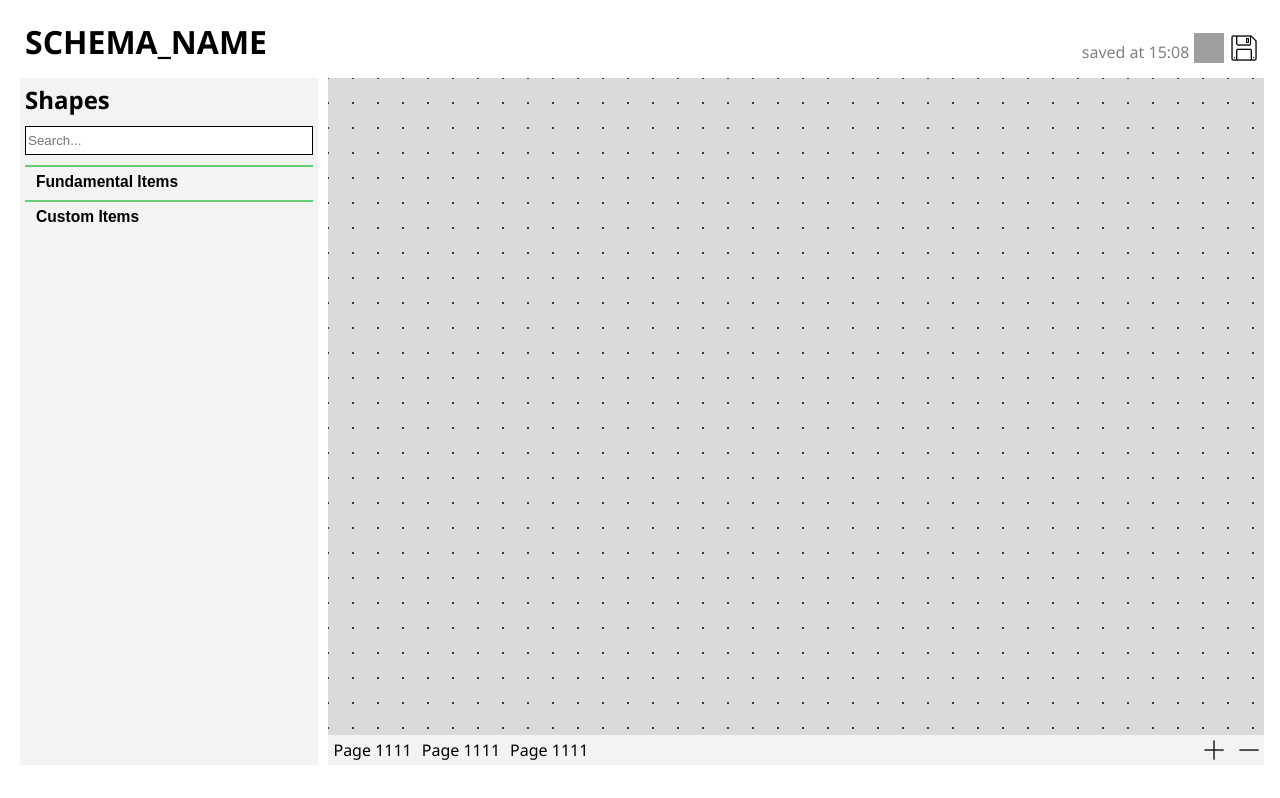
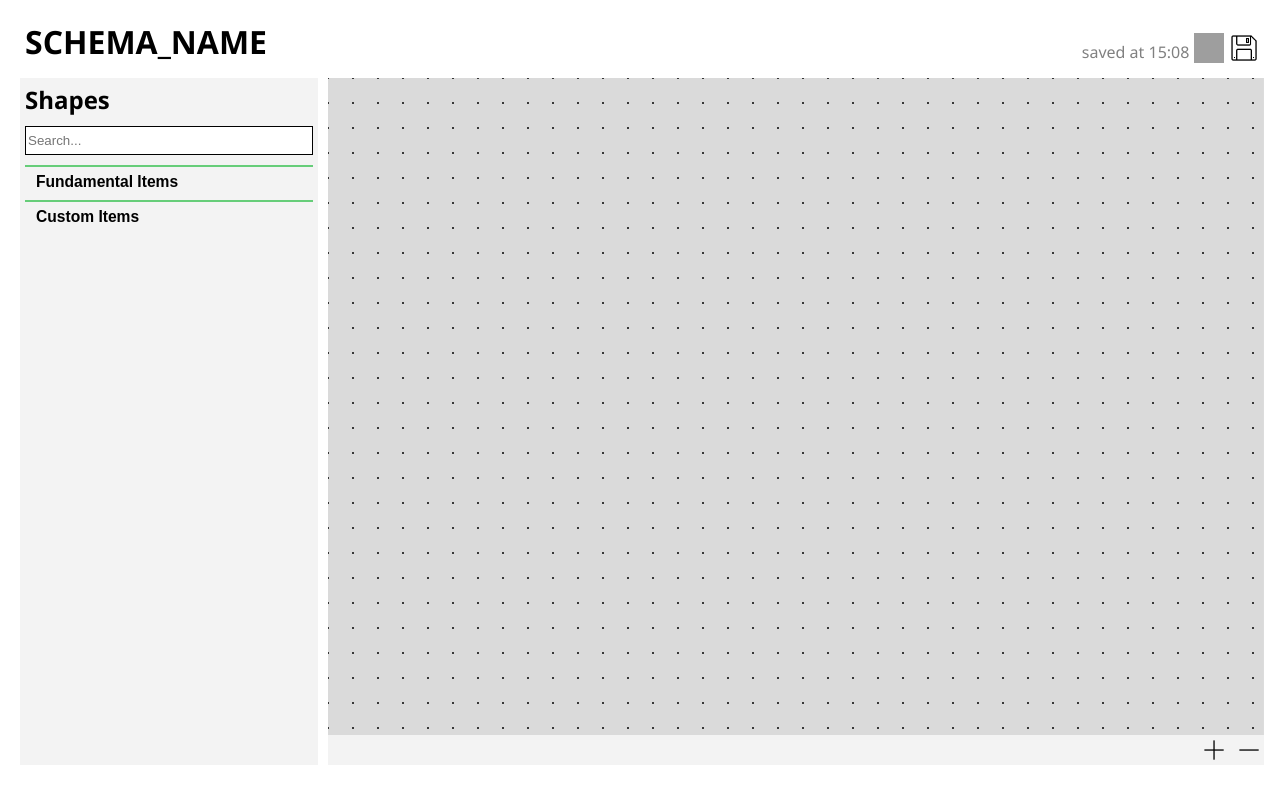
Before and after one commit to shipverty571/Programming, a React (Create React App) app in the folder src/circuitapp_react/: page / in a window 1280 px wide. Built offline with nearby package versions, Linux system fonts and the light colour scheme; grey boxes are pictures that could not be loaded.

Commit message:
feature(App.js, CanvasBar.js, CanvasPages.js): добавлен метод создания страниц

```diff
--- a/src/circuitapp_react/src/App.js
+++ b/src/circuitapp_react/src/App.js
@@ -10,6 +10,7 @@ import Inductor from './components/Shapes/Patterns/Inductor';
 import UseCapacitor from './components/Shapes/UseShapes/UseCapacitor';
 import UseInductor from './components/Shapes/UseShapes/UseInductor';
 import $ from 'jquery';
+import PageButton from "./components/Canvas/PageButton";
 
 /**
  * Главный компонент.
@@ -29,6 +30,8 @@ class App extends Component {
             ],
             shapes: [],
             refsShapes: [],
+            pages: [],
+            selectedPage: null,
             widthRect: 0,
             heightRect:  0
         }
@@ -36,6 +39,7 @@ class App extends Component {
         this.onAddShape = this.onAddShape.bind(this);
         this.onRemoveShape = this.onRemoveShape.bind(this);
         this.setRefToShape = this.setRefToShape.bind(this);
+        this.onAddPage = this.onAddPage.bind(this);
     }
 
     /**
@@ -114,7 +118,13 @@ class App extends Component {
         if (!id) return;
 
         this.setState(previousState => ({ shapes: previousState.shapes.filter(shape => shape.props.id !== id) }));
-     }
+    }
+
+    onAddPage() {
+        let id = crypto.randomUUID();
+        let page = <PageButton id={id} name="test" />
+        this.setState(previousState => ({ pages : [...previousState.pages, page] }), ()=>{console.log(this.state.pages)})
+    }
 
     componentDidMount() {
         let canvas = $('#canvas-panel');
@@ -142,6 +152,8 @@ class App extends Component {
                             heightRect={this.state.heightRect}
                             refs={this.state.refsShapes}
                             onRemoveShape={this.onRemoveShape}
+                            onAddPage={this.onAddPage}
+                            pages={this.state.pages}
                         />
                     </div>
                 </div>
--- a/src/circuitapp_react/src/components/Canvas/CanvasBar.js
+++ b/src/circuitapp_react/src/components/Canvas/CanvasBar.js
@@ -66,7 +66,7 @@ class CanvasBar extends Component {
                     setSelectedElementInState={this.setSelectedElementInState}
                     refs={this.props.refs}
                 />
-                <CanvasPages />
+                <CanvasPages pages={this.props.pages} />
             </div>
         );
     }
--- a/src/circuitapp_react/src/components/Canvas/CanvasPages.js
+++ b/src/circuitapp_react/src/components/Canvas/CanvasPages.js
@@ -9,9 +9,7 @@ class CanvasPages extends Component {
         return (
             <div className='horizontal-content' style={{ justifyContent: 'space-between', backgroundColor: '#F3F3F3' }}>
                 <fieldset className='horizontal-content' id='pages-group'>
-                    <PageButton id="000111" name="Page 1111" />
-                    <PageButton id="0001121" name="Page 1111" />
-                    <PageButton id="0001311" name="Page 1111" />
+                    {this.props.pages.map(page => page)}
                     {/*<div>
                         <input type='radio' value='1' name='pages-group' id='Page1' />
                         <label htmlFor='Page1'>Page 1</label>
```
